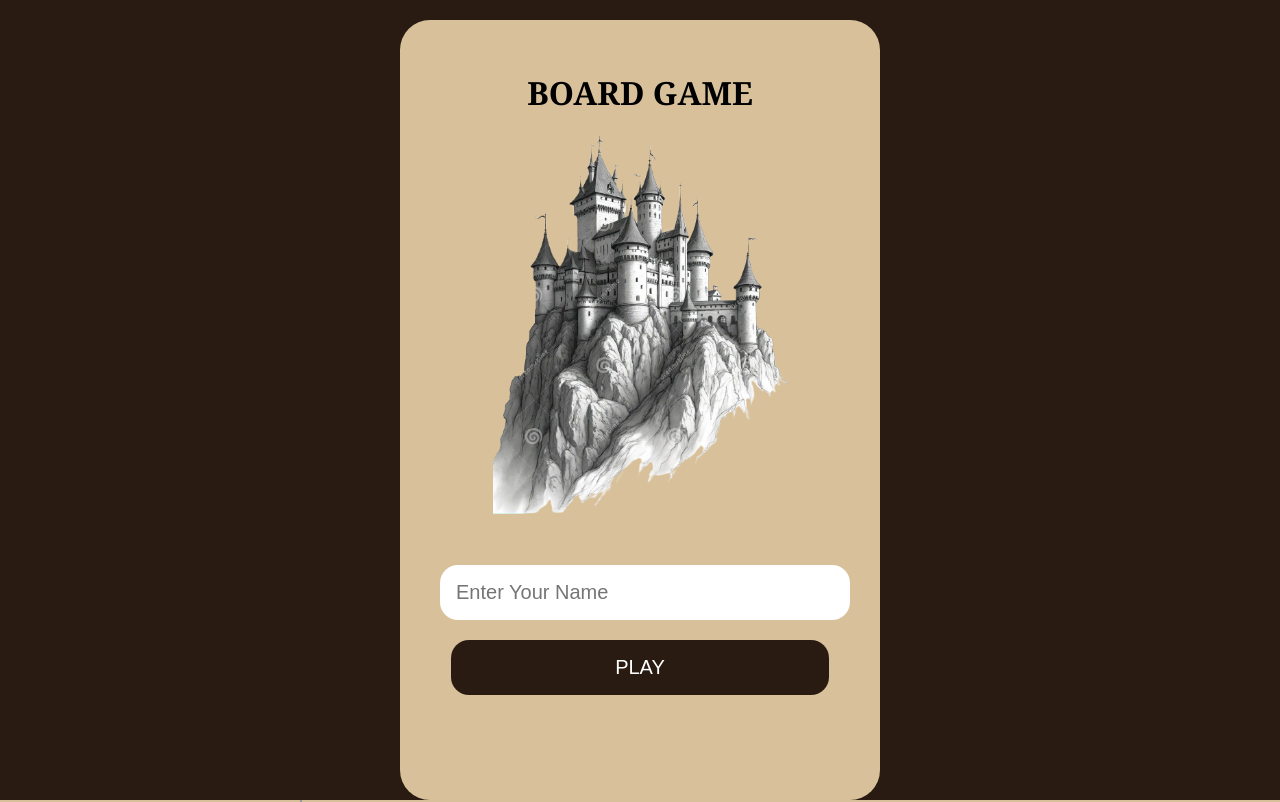
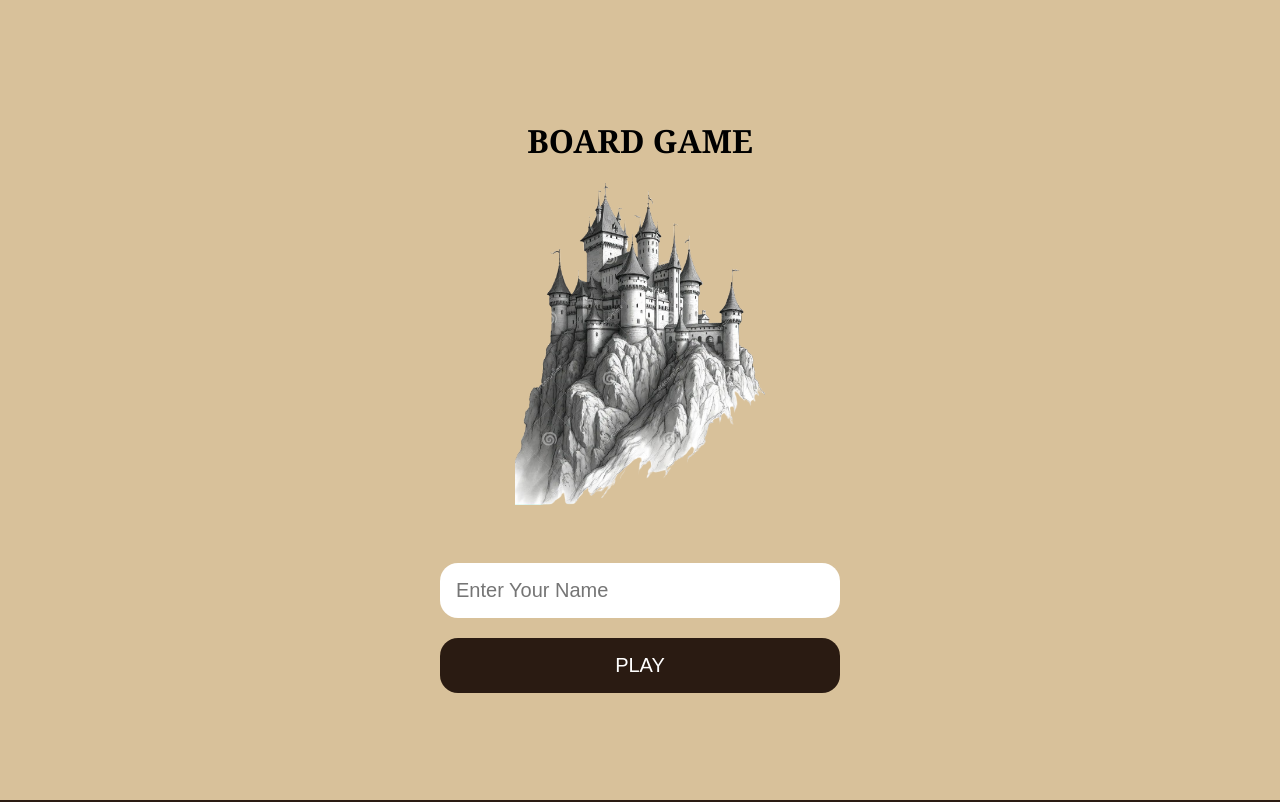
Before and after one commit to HippoJet09/Board-Chat, a website: page public/index.html in a window 1280 px wide. Shown: the top 802 px of the page. Drawn offline with nearby package versions, Linux system fonts and the light colour scheme; no server answers.

Commit message:
final throne ui

```diff
--- a/public/style.css
+++ b/public/style.css
@@ -1,6 +1,15 @@
+html,
 body{
 
     margin:0;
+
+    padding:0;
+
+    width:100%;
+
+    height:100%;
+
+    overflow:hidden;
 
     background:#2a1b12;
 
@@ -10,39 +19,43 @@ body{
 
 
 
+/* hidden pages */
+
 .hidden{
 
-    display:none;
+    display:none !important;
 
 }
 
 
 
+/* normal pages */
+
 .screen{
 
-    width:420px;
+    box-sizing:border-box;
 
-    max-width:95%;
+    width:100vw;
 
-    min-height:90vh;
+    height:100vh;
 
-    margin:auto;
+    display:flex;
 
-    margin-top:20px;
+    flex-direction:column;
+
+    justify-content:center;
+
+    align-items:center;
 
     background:#d8c19a;
 
-    border-radius:30px;
-
-    padding:30px;
-
     position:relative;
-
-    text-align:center;
 
 }
 
 
+
+/* room code */
 
 #roomCodeDisplay{
 
@@ -60,28 +73,32 @@ body{
 
     border-radius:14px;
 
-    font-size:18px;
+}
+
+
+
+/* castle */
+
+.castle{
+
+    width:70%;
+
+    max-width:250px;
+
+    margin-bottom:30px;
 
 }
 
 
 
-.castle{
-
-    width:70%;
-
-    margin:20px auto;
-
-    display:block;
-
-}
-
-
+/* inputs/buttons */
 
 input,
 button{
 
     width:90%;
+
+    max-width:400px;
 
     padding:16px;
 
@@ -93,6 +110,8 @@ button{
 
     font-size:20px;
 
+    box-sizing:border-box;
+
 }
 
 
@@ -103,11 +122,19 @@ button{
 
     color:white;
 
+    cursor:pointer;
+
 }
 
 
 
+/* lobby */
+
 #players{
+
+    width:90%;
+
+    max-width:900px;
 
     display:grid;
 
@@ -118,6 +145,8 @@ button{
 }
 
 
+
+/* player boxes */
 
 .playerBox{
 
@@ -131,9 +160,13 @@ button{
 
     cursor:pointer;
 
+    text-align:center;
+
 }
 
 
+
+/* unread badge */
 
 .badge{
 
@@ -163,15 +196,19 @@ button{
 
 
 
+/* chat page */
+
 .chatScreen{
+
+    box-sizing:border-box;
+
+    width:100vw;
+
+    height:100vh;
 
     display:flex;
 
-    max-width:1400px;
-
-    height:100vh;
-
-    margin:auto;
+    overflow:hidden;
 
     background:#d8c19a;
 
@@ -179,15 +216,17 @@ button{
 
 
 
+/* sidebar */
+
 .chatSidebar{
 
     width:260px;
 
     padding:20px;
 
+    overflow:auto;
+
     border-right:2px solid #999;
-
-    overflow:auto;
 
 }
 
@@ -209,6 +248,8 @@ button{
 
 
 
+/* main chat */
+
 .chatMain{
 
     flex:1;
@@ -219,9 +260,13 @@ button{
 
     padding:20px;
 
+    overflow:hidden;
+
 }
 
 
+
+/* chat name */
 
 #chatName{
 
@@ -229,9 +274,13 @@ button{
 
     text-align:center;
 
+    margin-bottom:20px;
+
 }
 
 
+
+/* messages */
 
 #chatMessages{
 
@@ -242,6 +291,8 @@ button{
 }
 
 
+
+/* sender */
 
 .sender{
 
@@ -254,6 +305,8 @@ button{
 }
 
 
+
+/* my message */
 
 .myMessage{
 
@@ -277,6 +330,8 @@ button{
 
 
 
+/* their message */
+
 .theirMessage{
 
     background:#efe1c7;
@@ -295,6 +350,8 @@ button{
 
 
 
+/* presets */
+
 .presetRow{
 
     display:grid;
@@ -308,6 +365,8 @@ button{
 }
 
 
+
+/* input */
 
 .inputRow{
 
@@ -341,6 +400,4 @@ button{
 
     padding:12px;
 
-    font-size:18px;
-
 }
```
